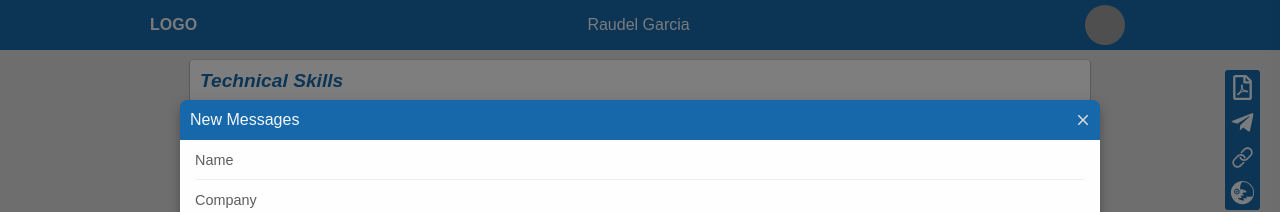
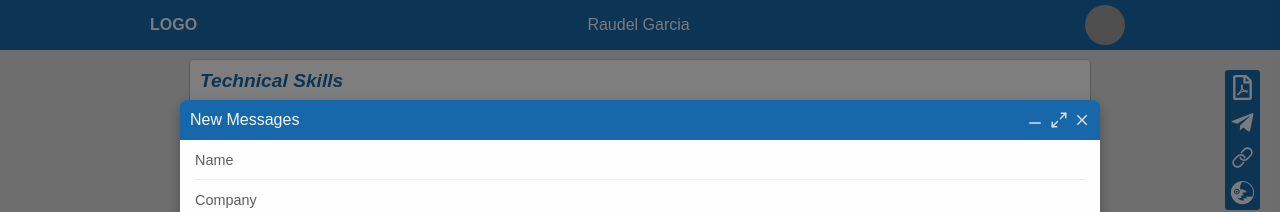
Before and after one commit to Raudelgar/mycvpro-resume, a React (Create React App) app: page / in a window 1280 px wide. Both pictures are taken after a click on the element 1242 px from the left and 122 px from the top of the page. Shown: the top 212 px of the page. Built offline with nearby package versions, Linux system fonts and the light colour scheme; grey boxes are pictures that could not be loaded.

Commit message:
adding header actions icons

```diff
--- a/src/components/pages/messages/EmailForm.js
+++ b/src/components/pages/messages/EmailForm.js
@@ -1,5 +1,6 @@
 import React, { useContext, useState } from 'react';
 import { FaTrash } from 'react-icons/fa';
+import { FiMinus, FiMinimize2, FiMaximize2 } from 'react-icons/fi';
 
 import './form.scss';
 import { EmailContext } from '../../../context/EmailContext';
@@ -7,6 +8,8 @@ import CloseBtn from '../../view/buttons/CloseBtn';
 import useEmailState from '../../../hooks/useEmailState';
 
 export default function EmailForm() {
+	const [miniBottom, setMiniBottom] = useState(false);
+	const [miniScreen, setMiniScreen] = useState(false);
 	const { isOpen, cancelEmailForm, submitEmailForm } = useContext(EmailContext);
 	const {
 		name,
@@ -41,6 +44,28 @@ export default function EmailForm() {
 						<div className='email-form-header'>
 							<div className='email-header-subject'>
 								{subject ? subject : 'New Messages'}
+							</div>
+							{miniBottom ? (
+								<div className='mini-top' onClick={() => setMiniBottom(false)}>
+									<FiMinus className='mini-bottom-icon' />
+								</div>
+							) : (
+								<div
+									className='mini-bottom'
+									onClick={() => setMiniBottom(true)}
+								>
+									<FiMinus className='mini-bottom-icon' />
+								</div>
+							)}
+							<div
+								className='mini-screen'
+								onClick={() => setMiniScreen((curr) => !curr)}
+							>
+								{miniScreen ? (
+									<FiMinimize2 className='mini-screen-icon' />
+								) : (
+									<FiMaximize2 className='mini-screen-icon' />
+								)}
 							</div>
 							<CloseBtn
 								styles={{ container: 'close-email', icon: 'close-icon ' }}
--- a/src/components/pages/messages/form.scss
+++ b/src/components/pages/messages/form.scss
@@ -31,12 +31,56 @@
 			display: flex;
 			justify-content: space-between;
 			align-items: center;
+			position: relative;
 
 			.email-header-subject {
 				width: 100%;
 				color: $light-text-color;
 				margin-left: 10px;
 				cursor: default;
+			}
+
+			.mini-bottom,
+			.mini-top,
+			.mini-screen {
+				width: 24px;
+				height: 24px;
+				position: absolute;
+				right: 24px;
+				margin-right: 5px;
+				border-radius: 0.2em;
+				display: flex;
+				justify-content: center;
+				align-items: flex-end;
+				cursor: pointer;
+
+				.mini-bottom-icon,
+				.mini-screen-icon {
+					width: 18px;
+					height: 18px;
+					color: #dcdcdc;
+				}
+
+				&:hover {
+					background-color: $bg-blue-hover;
+					.mini-bottom-icon,
+					.mini-screen-icon {
+						color: $bright-white-color;
+					}
+				}
+			}
+
+			.mini-bottom,
+			.mini-top {
+				right: 48px;
+			}
+
+			.mini-top {
+				align-items: flex-start;
+			}
+
+			.mini-screen {
+				align-items: center;
 			}
 		}
 
--- a/src/components/view/buttons/buttons.scss
+++ b/src/components/view/buttons/buttons.scss
@@ -30,9 +30,11 @@
 	display: flex;
 	justify-content: center;
 	align-items: center;
-	border-radius: 50%;
+	border-radius: 0.2em;
 	margin-right: 5px;
 	cursor: pointer;
+	position: absolute;
+	right: 0;
 
 	.close-icon {
 		color: $bg-light-app;
```
